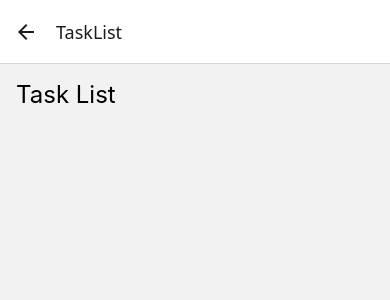
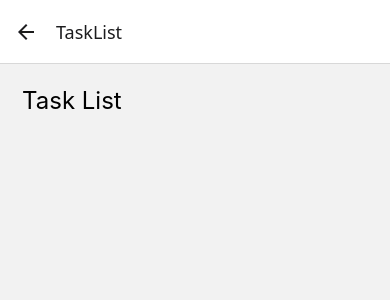
Before and after one commit to ShiboWang912/QuestRewardApp, a React Native app: screen /TaskList in a window 390 px wide. Shown: the top 300 px of the page. Built offline with nearby package versions, Linux system fonts and the light colour scheme.

Commit message:
testing22

```diff
--- a/screens/TaskListScreen.tsx
+++ b/screens/TaskListScreen.tsx
@@ -45,7 +45,7 @@ const TaskListScreen = () => {
 const styles = StyleSheet.create({
   container: {
     flex: 1,
-    padding: 16,
+    padding: 22,
   },
   title: {
     fontSize: 24,
```
